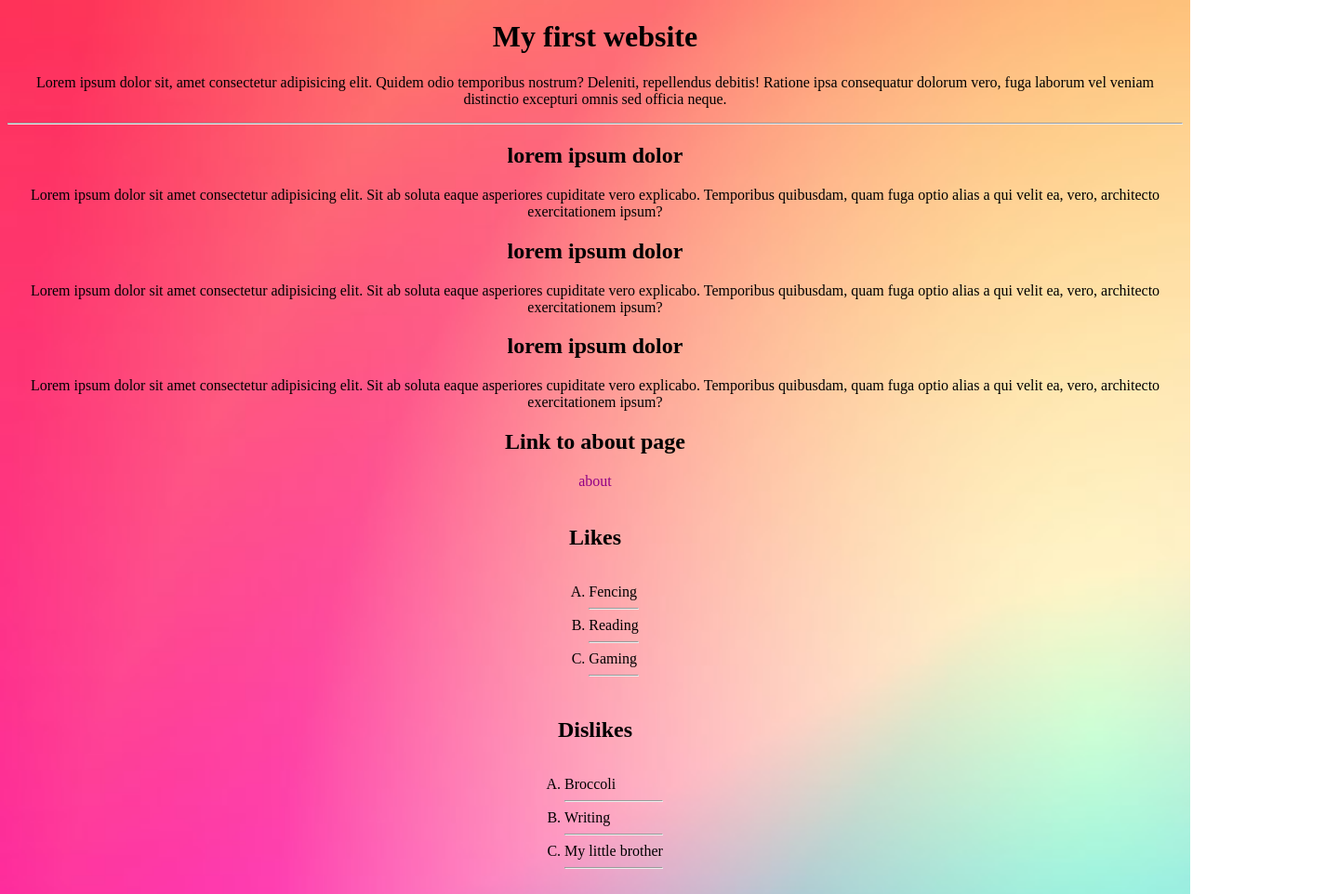
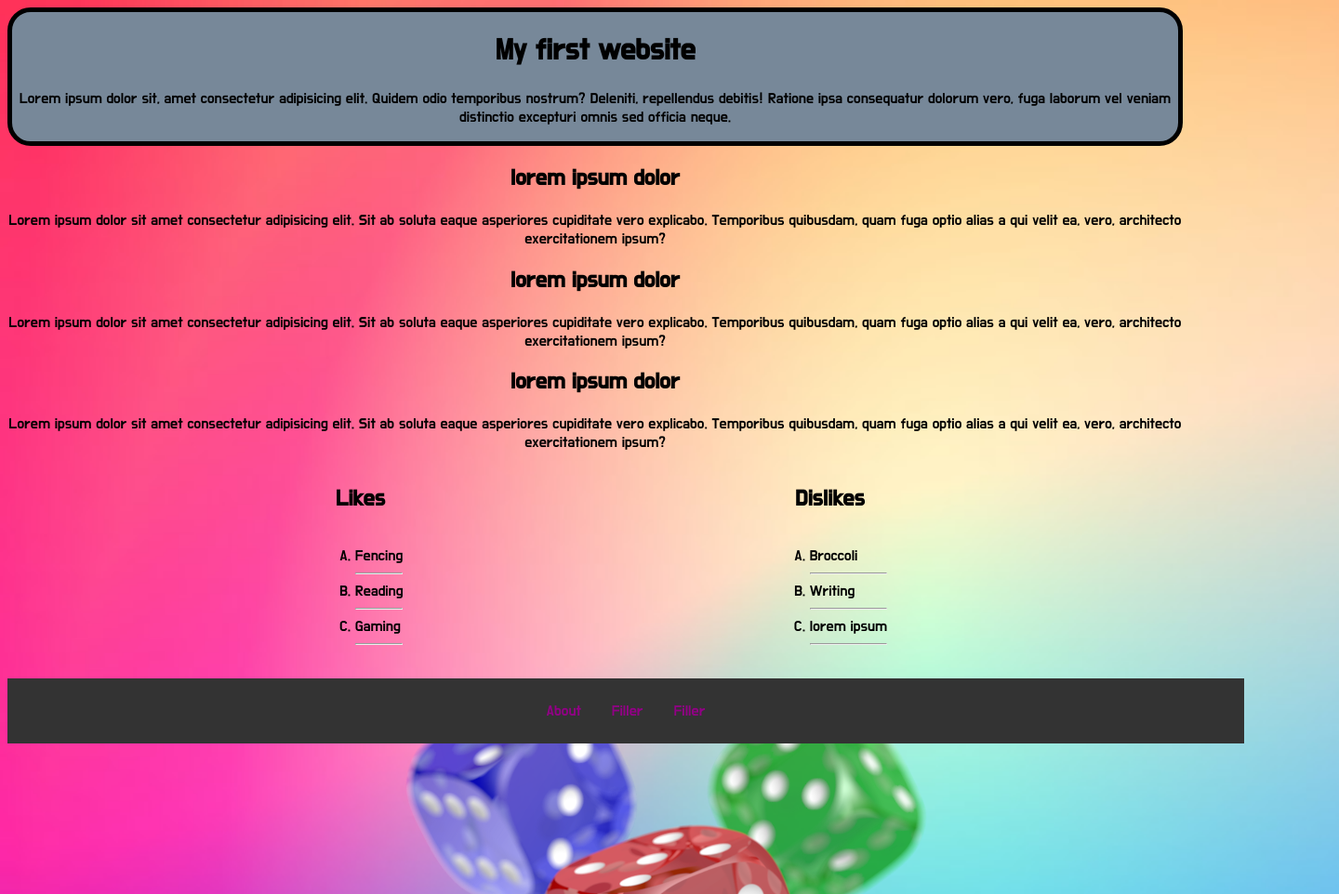
Before and after one commit to SpencerKlem/myfirstwebsite, a plain HTML site: page index.html in a window 1280 px wide. Shown: the top 962 px of the page at 93% size, 1440 px wide, since content can reach past the window. Drawn offline with Linux system fonts and the light colour scheme.

Commit message:
worked on site

```diff
--- a/index.html
+++ b/index.html
@@ -2,64 +2,50 @@
 <html>
 <head>
 <title>MyFirstWebsite</title>
+<link href="https://fonts.googleapis.com/css2?family=Do+Hyeon&display=swap" rel="stylesheet">
+<link rel="stylesheet" type="text/css" href="style.css">
 <meta charset="UTF-8" />
 <meta name="viewport" content="width=device-width, initial-scale=1.0" />
 </head>
 <body><center>
+    <div class="topnav">
+        <a href="about.html">About</a>
+        <a href="filler.html">Filler</a>
+        <a href="filler.html">Filler</a>
+    </div>
+<div>
+    <div class="asdf">
 <h1>My first website</h1>
-<p>Lorem ipsum dolor sit, amet consectetur adipisicing elit. Quidem odio temporibus nostrum? Deleniti, repellendus debitis! Ratione ipsa consequatur dolorum vero, fuga laborum vel veniam distinctio excepturi omnis sed officia neque.<br /></p><hr/>
+<p>Lorem ipsum dolor sit, amet consectetur adipisicing elit. Quidem odio temporibus nostrum? Deleniti, repellendus debitis! Ratione ipsa consequatur dolorum vero, fuga laborum vel veniam distinctio excepturi omnis sed officia neque.<br /></p>
+    </div>
 <h2>lorem ipsum dolor</h2>
 <p>Lorem ipsum dolor sit amet consectetur adipisicing elit. Sit ab soluta eaque asperiores cupiditate vero explicabo. Temporibus quibusdam, quam fuga optio alias a qui velit ea, vero, architecto exercitationem ipsum?</p>
 <h2>lorem ipsum dolor</h2>
 <p>Lorem ipsum dolor sit amet consectetur adipisicing elit. Sit ab soluta eaque asperiores cupiditate vero explicabo. Temporibus quibusdam, quam fuga optio alias a qui velit ea, vero, architecto exercitationem ipsum?</p>
 <h2>lorem ipsum dolor</h2>
 <p>Lorem ipsum dolor sit amet consectetur adipisicing elit. Sit ab soluta eaque asperiores cupiditate vero explicabo. Temporibus quibusdam, quam fuga optio alias a qui velit ea, vero, architecto exercitationem ipsum?</p>
-<h2>Link to about page</h2>
-<a href="about.html">about</a><br/><br/>
+<div class="listborder">
+<div class="ssud1">
 <h2>Likes</h2>
-<div >
+<div class="list1">
     <ol type="A">
         <li>Fencing</li><hr/>
         <li>Reading</li><hr/>
         <li>Gaming</li><hr/>
     </ol>
 </div>
+</div>
+<div class="ssud2">
 <h2>Dislikes</h2>
-<div >
+<div class="list2">
     <ol type="A">
         <li>Broccoli</li><hr/>
         <li>Writing</li><hr/>
-        <li>My little brother</li><hr/>
+        <li>lorem ipsum</li><hr/>
     </ol>
 </div>
+</div>
+</div>
 <img src="png1.png" alt="dice" title="dice">
-<style>
-div {
-    text-align: center;
-    width:500px;
-}
-ol {
-    display: inline-block; text-align: left;
-}
-        a {
-    padding: 16px 14px;
-    text-decoration: none;
-    color: #910185;
-}
-
-    a:hover {
-  background-color: #685dff;
-  color: white;
-}
-    a.active {
-  background-color: #9084f0;
-  color: white;
-}
-    body {
-        background-image: url("backgroundthing.jpg");
-        background-repeat: no-repeat;
-        background-size:cover;
-    }
-    </style>
 </center></body>
 </html>
--- /dev/null
+++ b/style.css
@@ -0,0 +1,57 @@
+
+.ssud1 {
+    display: inline-block;
+}
+.ssud2 {
+    display: inline-block;
+}
+.list1 {
+    text-align: center;
+    width:500px;
+
+}
+.list2 {
+    text-align: center;
+    width:500px;
+
+}
+ol {
+    display: inline-block; text-align: left;
+}
+a {
+    padding: 16px 14px;
+    text-decoration: none;
+    color: #910185;
+}
+a:hover {
+  background-color: #9084f0;
+  color: white;
+}
+    a.active {
+  background-color: #9084f0;
+  color: white;
+}
+body {
+    background-image: url("backgroundthing.jpg");
+    background-repeat: no-repeat;
+    background-size:cover;
+    font-family: 'Do Hyeon', sans-serif;
+}
+img {
+    box-align:center;
+    margin: 0% 25% 0% 25%;
+}
+.asdf {
+    border: 5px solid black;
+    border-radius: 25px;
+    background-color: lightslategray;
+    color: black;
+}
+.topnav {
+    overflow: hidden;
+    background-color: #333;
+    position: fixed;
+    bottom: 0px;
+    width: 100%;
+    padding: 25px;
+}
```
Also changed, not shown: about.html (+13 -26 lines), filler.html (added, +57 -0 lines).
